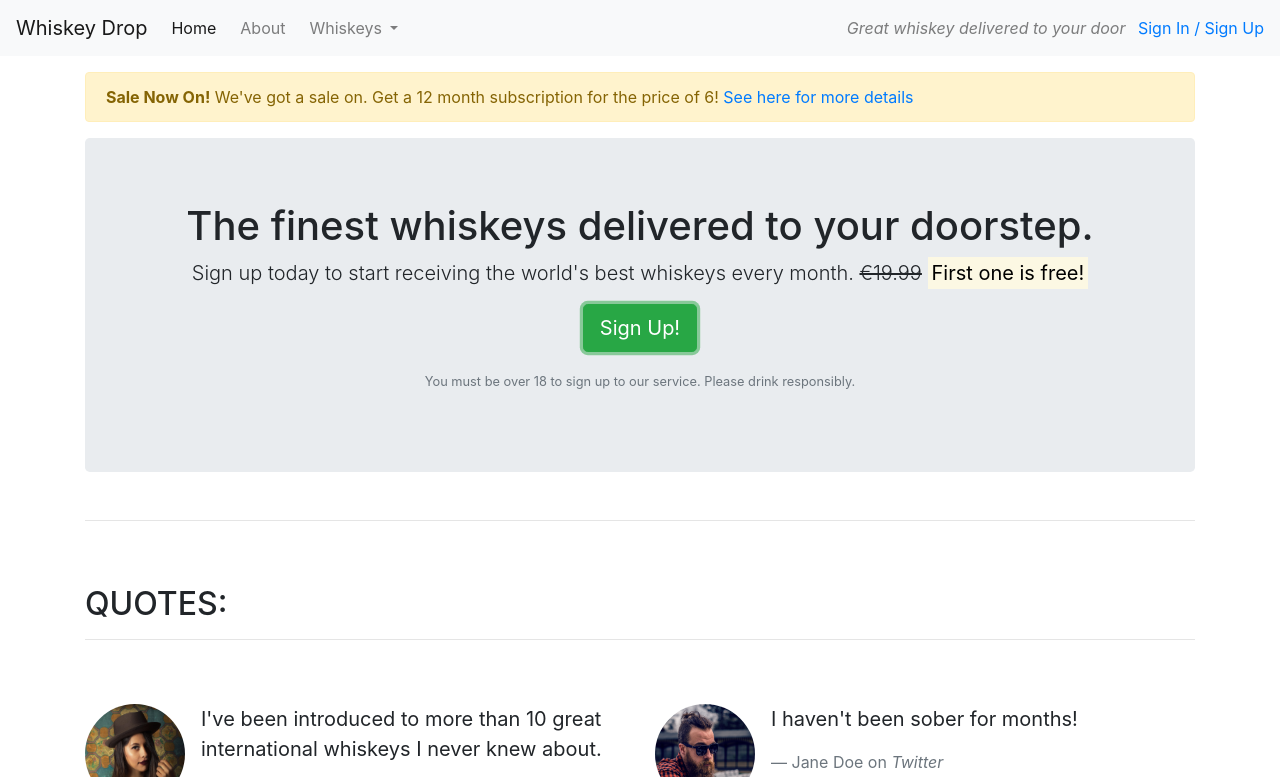
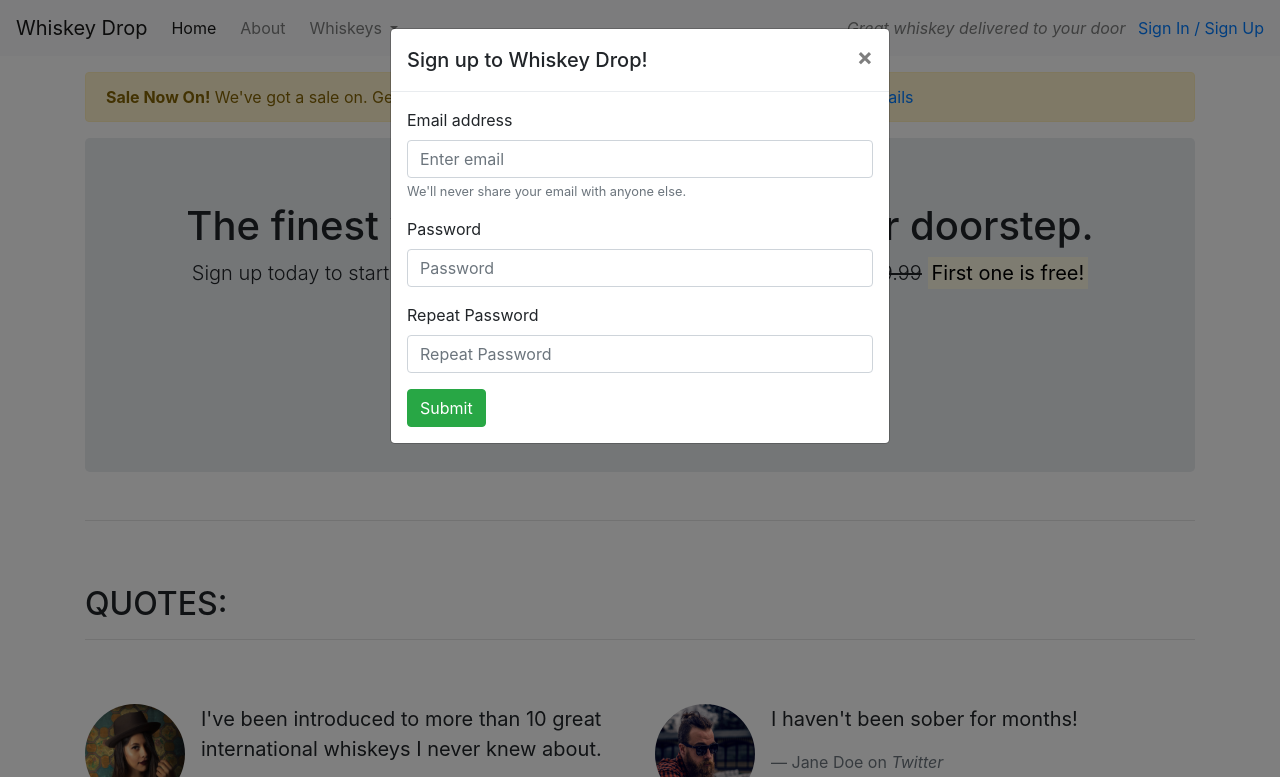
Before and after one commit to JamieWilson2000/bootstrap-exercise, a plain HTML site: page index.html in a window 1280 px wide. Both pictures are taken after a click on the button "Sign Up!". Shown: the top 777 px of the page. Drawn offline with nearby package versions, Linux system fonts and the light colour scheme.

Commit message:
End of Javascript part 2 all ok

```diff
--- a/index.html
+++ b/index.html
@@ -60,7 +60,7 @@
                         <s class="d-none d-sm-inline">€19.99</s>
                         <span class="d-inline d-sm-none"><br></span>
                         <strong><mark>First one is free!</mark></strong></p>
-                    <p><button class="btn btn-lg btn-success">Sign Up!</button></p>
+                    <p><button class="btn btn-success btn-lg" data-toggle="modal" data-target="#signUpModal" >Sign Up!</button></p>
                     <p class="text-muted"><small>You must be over 18 to sign up to our service. Please drink responsibly.</small></p>
                 </section>
             </div>
@@ -140,6 +140,40 @@
         </section>
         <!-- /.features -->
     </article>
+
+   <div class="modal" tabindex="-1" role="dialog" id="signUpModal">
+  <div class="modal-dialog" role="document">
+    <div class="modal-content">
+      <div class="modal-header">
+        <h5 class="modal-title">Sign up to Whiskey Drop!</h5>
+        <button type="button" class="close" data-dismiss="modal" aria-label="Close">
+          <span aria-hidden="true">&times;</span>
+        </button>
+      </div>
+      <div class="modal-body">
+        <form>
+  <div class="form-group">
+    <label for="exampleInputEmail1">Email address</label>
+    <input type="email" class="form-control" id="exampleInputEmail1" aria-describedby="emailHelp" placeholder="Enter email">
+    <small id="emailHelp" class="form-text text-muted">We'll never share your email with anyone else.</small>
+  </div>
+  <div class="form-group">
+    <label for="password">Password</label>
+    <input type="password" class="form-control" id="password" placeholder="Password">
+  </div>
+  <div class="form-group">
+    <label for="repeatPassword">Repeat Password</label>
+    <input type="password" class="form-control" id="repeatPassword" placeholder="Repeat Password">
+  </div>
+
+  <button type="submit" class="btn btn-success">Submit</button>
+</form>
+      </div>
+
+    </div>
+  </div>
+</div>
+
      <script src="https://code.jquery.com/jquery-3.3.1.slim.min.js" integrity="sha384-q8i/X+965DzO0rT7abK41JStQIAqVgRVzpbzo5smXKp4YfRvH+8abtTE1Pi6jizo" crossorigin="anonymous"></script>
     <script src="https://cdnjs.cloudflare.com/ajax/libs/popper.js/1.14.3/umd/popper.min.js" integrity="sha384-ZMP7rVo3mIykV+2+9J3UJ46jBk0WLaUAdn689aCwoqbBJiSnjAK/l8WvCWPIPm49" crossorigin="anonymous"></script>
     <script src="https://stackpath.bootstrapcdn.com/bootstrap/4.1.3/js/bootstrap.min.js" integrity="sha384-ChfqqxuZUCnJSK3+MXmPNIyE6ZbWh2IMqE241rYiqJxyMiZ6OW/JmZQ5stwEULTy" crossorigin="anonymous"></script>
```
